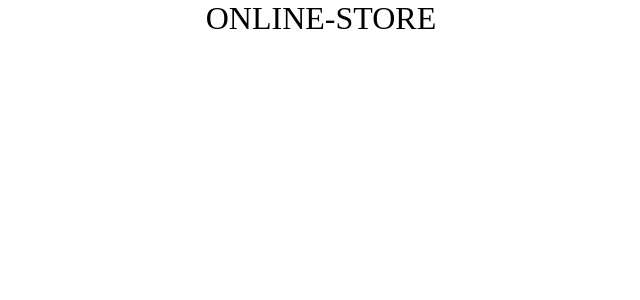
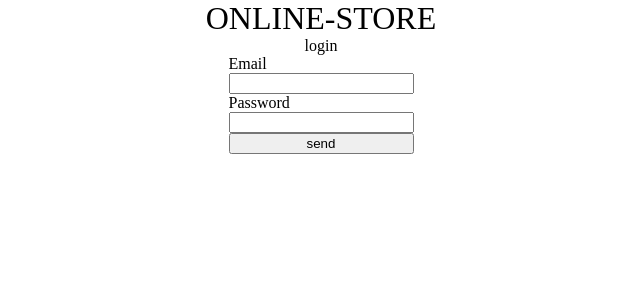
Before and after one commit to AleksTimofeev/online-store-front, a React (Create React App) app: page /login in a window 1280 px wide. Before the commit this address had no page. Shown: the top 300 px of the page, without its empty margins (319-959 px from the left). Built offline with nearby package versions, Linux system fonts and the light colour scheme; no server answers.

Commit message:
add login page

```diff
--- a/package.json
+++ b/package.json
@@ -12,12 +12,14 @@
     "@types/react": "^18.0.0",
     "@types/react-dom": "^18.0.0",
     "axios": "^1.4.0",
+    "formik": "^2.4.2",
     "jwt-decode": "^3.1.2",
     "react": "^18.2.0",
     "react-dom": "^18.2.0",
     "react-redux": "^8.1.1",
     "react-router-dom": "^6.14.0",
     "react-scripts": "5.0.1",
+    "sass": "^1.63.6",
     "typescript": "^4.4.2",
     "web-vitals": "^2.1.0"
   },
--- a/src/App.tsx
+++ b/src/App.tsx
@@ -1,13 +1,30 @@
-import React from 'react';
+import React, {MouseEventHandler, useEffect, useState} from 'react';
 import './app.css';
-import {Route, Routes} from "react-router-dom";
+import {NavLink, Route, Routes} from "react-router-dom";
+import {useAppDispatch, useAppSelector} from "./store/store";
+import {auth, login, registration} from "./components/authorization/authReducer";
+import LoginPage from "./components/authorization/login/LoginPage";
 
 function App() {
+
+  const dispatch = useAppDispatch()
+  const isAuth = useAppSelector(state => state.auth.isAuth)
+
+  useEffect(() => {
+    if(!isAuth){
+      dispatch(auth())
+    }
+  },[isAuth])
+
   return (
     <div className="app">
       <h1>ONLINE-STORE</h1>
+      <NavLink to={'login'}>login</NavLink>
       <Routes>
+
+
         <Route path={''} element={<h2>Home page</h2>} />
+        <Route path={'login'} element={<LoginPage />} />
       </Routes>
     </div>
   );
--- a/src/app.css
+++ b/src/app.css
@@ -1,4 +1,5 @@
 .app {
   display: flex;
-  justify-content: center;
+  flex-direction: column;
+  align-items: center;
 }
--- a/src/components/authorization/authReducer.ts
+++ b/src/components/authorization/authReducer.ts
@@ -4,15 +4,15 @@ import jwtDecode from "jwt-decode";
 
 export const registration = createAsyncThunk<UserType, RegistrationType, { rejectValue: string }>(
   'auth/registration', async (arg, thunkAPI) => {
-    thunkAPI.dispatch(changeRequestStatus('loading'))
+    thunkAPI.dispatch(changeRegistrationRequestStatus('loading'))
     try {
       const token = await authApi.registration(arg)
       localStorage.setItem('my token', token)
-      thunkAPI.dispatch(changeRequestStatus('idle'))
+      thunkAPI.dispatch(changeRegistrationRequestStatus('idle'))
       return jwtDecode<UserType>(token)
     } catch (e) {
       console.log(e)
-      thunkAPI.dispatch(changeRequestStatus('failed'))
+      thunkAPI.dispatch(changeRegistrationRequestStatus('failed'))
       return thunkAPI.rejectWithValue('error')
     }
   }
@@ -20,20 +20,20 @@ export const registration = createAsyncThunk<UserType, RegistrationType, { rejec
 
 export const auth = createAsyncThunk<UserType, undefined, { rejectValue: string }>(
   'auth/auth', async (arg, thunkAPI) => {
-    thunkAPI.dispatch(changeRequestStatus('loading'))
+    thunkAPI.dispatch(changeAuthRequestStatus('loading'))
     try {
       await authApi.auth()
       const token = localStorage.getItem('my token')
       if (token) {
-        thunkAPI.dispatch(changeRequestStatus('idle'))
+        thunkAPI.dispatch(changeAuthRequestStatus('idle'))
         return jwtDecode<UserType>(token)
       } else {
-        thunkAPI.dispatch(changeRequestStatus('failed'))
+        thunkAPI.dispatch(changeAuthRequestStatus('failed'))
         return thunkAPI.rejectWithValue('error')
       }
     } catch (e) {
       console.log(e)
-      thunkAPI.dispatch(changeRequestStatus('failed'))
+      thunkAPI.dispatch(changeAuthRequestStatus('failed'))
       return thunkAPI.rejectWithValue('error')
     }
   }
@@ -41,14 +41,15 @@ export const auth = createAsyncThunk<UserType, undefined, { rejectValue: string
 
 export const login = createAsyncThunk<UserType, LoginType, { rejectValue: string }>(
   'auth/login', async (arg, thunkAPI) => {
-    thunkAPI.dispatch(changeRequestStatus('loading'))
+    thunkAPI.dispatch(changeLoginRequestStatus('loading'))
     try {
       const token = await authApi.login(arg)
       localStorage.setItem('my token', token)
-      thunkAPI.dispatch(changeRequestStatus('idle'))
+      thunkAPI.dispatch(changeLoginRequestStatus('idle'))
+      thunkAPI.dispatch(changeAuthRequestStatus('idle'))
       return jwtDecode<UserType>(token)
     } catch (e) {
-      thunkAPI.dispatch(changeRequestStatus('failed'))
+      thunkAPI.dispatch(changeLoginRequestStatus('failed'))
       return thunkAPI.rejectWithValue('error')
     }
   }
@@ -59,50 +60,68 @@ const slice = createSlice({
   initialState: {
     user: null,
     error: null,
-    requestStatus: 'idle'
+    isAuth: false,
+    requestAuthStatus: 'idle',
+    requestLoginStatus: 'idle',
+    requestRegistrationStatus: 'idle'
   } as AuthReducerType,
   reducers: {
-    changeRequestStatus: (state, action: PayloadAction<RequestStatusType>) => {
-      state.requestStatus = action.payload
+    changeAuthRequestStatus: (state, action: PayloadAction<RequestStatusType>) => {
+      state.requestAuthStatus = action.payload
+    },
+    changeLoginRequestStatus: (state, action: PayloadAction<RequestStatusType>) => {
+      state.requestLoginStatus = action.payload
+    },
+    changeRegistrationRequestStatus: (state, action: PayloadAction<RequestStatusType>) => {
+      state.requestRegistrationStatus = action.payload
     }
   },
   extraReducers: builder => {
     builder.addCase(registration.fulfilled, (state, action) => {
       state.user = action.payload
+      state.isAuth = true
       state.error = null
     })
     builder.addCase(registration.rejected, (state, action) => {
       if (action.payload) state.error = action.payload
       state.user = null
+      state.isAuth = false
     })
 
     builder.addCase(auth.fulfilled, (state, action) => {
       state.user = action.payload
+      state.isAuth = true
       state.error = null
     })
     builder.addCase(auth.rejected, (state, action) => {
       if (action.payload) state.error = action.payload
+      state.isAuth = false
       state.user = null
     })
 
     builder.addCase(login.fulfilled, (state, action) => {
       state.user = action.payload
+      state.isAuth = true
       state.error = null
     })
     builder.addCase(login.rejected, (state, action) => {
       if (action.payload) state.error = action.payload
+      state.isAuth = false
       state.user = null
     })
   }
 })
 
-export const {changeRequestStatus} = slice.actions
+export const {changeAuthRequestStatus, changeLoginRequestStatus, changeRegistrationRequestStatus} = slice.actions
 export const authReducer = slice.reducer
 
 export type AuthReducerType = {
   user: UserType | null
   error: string | null
-  requestStatus: RequestStatusType
+  isAuth: boolean
+  requestAuthStatus: RequestStatusType
+  requestLoginStatus: RequestStatusType
+  requestRegistrationStatus: RequestStatusType
 }
 export type RequestStatusType = 'idle' | 'succeeded' | 'failed' | 'loading'
 
@@ -116,7 +135,7 @@ export type UserType = {
   }
   basket: {
     id: string
-    product: ProductType[]
+    products: ProductType[]
   }
   iat: number
   exp: number
--- /dev/null
+++ b/src/components/authorization/login/LoginPage.module.scss
@@ -0,0 +1,12 @@
+.form {
+  display: flex;
+  flex-direction: column;
+
+  label {
+    display: flex;
+    flex-direction: column;
+  }
+  .inputError {
+    color: red;
+  }
+}
--- /dev/null
+++ b/src/components/authorization/login/LoginPage.tsx
@@ -0,0 +1,87 @@
+import React, {useEffect} from 'react';
+import {useFormik} from "formik";
+import {useAppDispatch, useAppSelector} from "../../../store/store";
+import {login} from "../authReducer";
+import styles from './LoginPage.module.scss'
+import {Navigate} from "react-router-dom";
+
+type LoginFormType = {
+  email: string
+  password: string
+}
+
+const LoginPage = () => {
+
+  const dispatch = useAppDispatch()
+  const isAuth = useAppSelector(state => state.auth.isAuth)
+  const requestLoginStatus = useAppSelector(state => state.auth.requestLoginStatus)
+
+  const formik = useFormik<LoginFormType>({
+    initialValues: {
+      email: '',
+      password: ''
+    },
+    validate: values => {
+      const errors = {} as LoginFormType
+      if (values.password.length < 4) {
+        errors.password = 'Длина пароля не может быть меньше 4-ех символов.'
+      }
+      if (!/^[A-Z0-9._%+-]+@[A-Z0-9.-]+\.[A-Z]{2,4}$/i.test(values.email)) {
+        errors.email = 'Неверный формат почты.'
+      }
+      return errors
+    },
+    onSubmit: () => {
+      dispatch(login(formik.values))
+    }
+  })
+
+  useEffect(() => {
+    if(requestLoginStatus === 'idle'){
+      formik.resetForm()
+    }
+  },[requestLoginStatus])
+
+  if (isAuth) {
+    return <Navigate to={'/'} />
+  }
+
+  return (
+    <div>
+      <form className={styles.form} onSubmit={formik.handleSubmit}>
+        <label htmlFor={'email'}>
+          <span>Email</span>
+          <input
+            id="email"
+            name="email"
+            type="text"
+            onChange={formik.handleChange}
+            value={formik.values.email}
+          />
+          {formik.touched.email && formik.errors.email &&
+            <span className={styles.inputError}>{formik.errors.email}</span>
+          }
+        </label>
+        <label htmlFor={'password'}>
+          <span>Password</span>
+          <input
+            id="password"
+            name="password"
+            type="password"
+            onChange={formik.handleChange}
+            value={formik.values.password}
+          />
+          {formik.touched.password && formik.errors.password &&
+            <span className={styles.inputError}>{formik.errors.password}</span>
+          }
+        </label>
+        <button
+          disabled={requestLoginStatus === 'loading'}
+          type={"submit"}
+        >send</button>
+      </form>
+    </div>
+  );
+};
+
+export default LoginPage;
--- a/src/index.tsx
+++ b/src/index.tsx
@@ -11,13 +11,13 @@ const root = ReactDOM.createRoot(
   document.getElementById('root') as HTMLElement
 );
 root.render(
-  <React.StrictMode>
+  // <React.StrictMode>
     <Provider store={store}>
       <BrowserRouter>
         <App/>
       </BrowserRouter>
     </Provider>
-  </React.StrictMode>
+  // {/*</React.StrictMode>*/}
 );
 
 // If you want to start measuring performance in your app, pass a function
```
Also changed, not shown: 1 other file (tests, documents, lock files or other folders).
